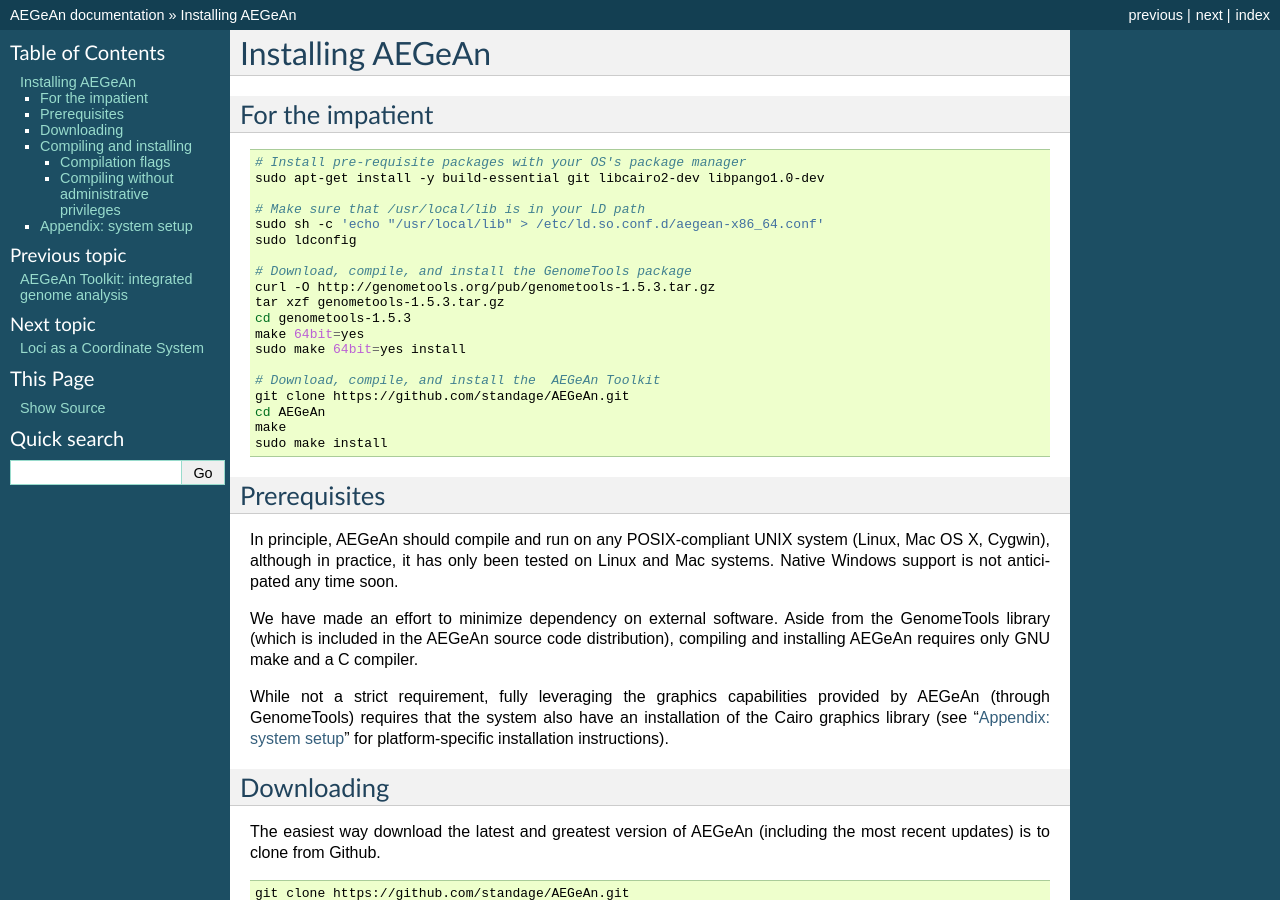
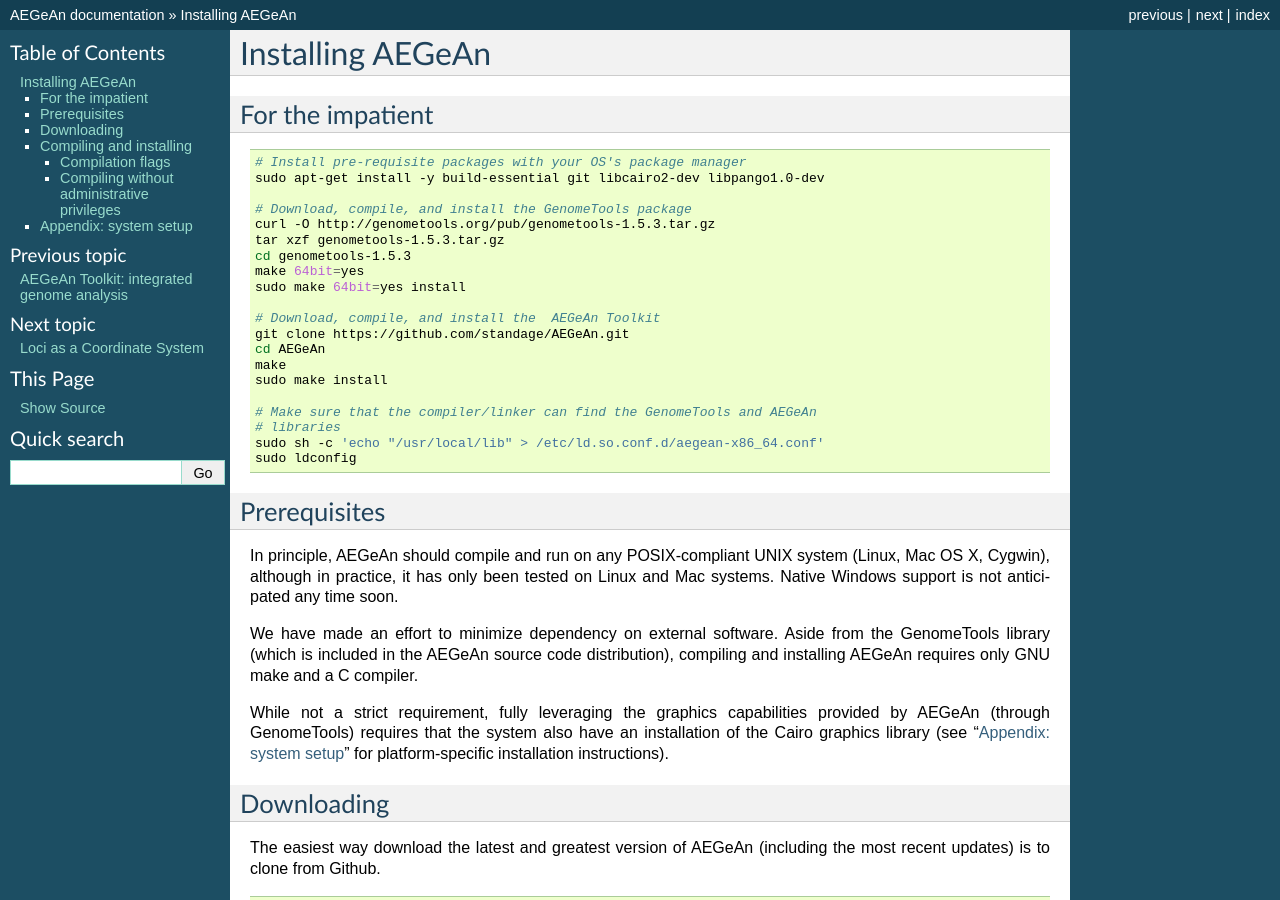
Before and after one commit to BrendelGroup/AEGeAn, a Sphinx documentation site: the page built from docs/install.rst, in a window 1280 px wide and 900 px high. Built offline with Sphinx 7.4.7, drawn with Linux system fonts in a browser that asks for light colours.

```diff
--- a/docs/install.rst
+++ b/docs/install.rst
@@ -9,10 +9,6 @@ For the impatient
 
     # Install pre-requisite packages with your OS's package manager
     sudo apt-get install -y build-essential git libcairo2-dev libpango1.0-dev
-
-    # Make sure that /usr/local/lib is in your LD path
-    sudo sh -c 'echo "/usr/local/lib" > /etc/ld.so.conf.d/aegean-x86_64.conf'
-    sudo ldconfig
 
     # Download, compile, and install the GenomeTools package
     curl -O http://genometools.org/pub/genometools-1.5.3.tar.gz
@@ -26,6 +22,11 @@ For the impatient
     cd AEGeAn
     make
     sudo make install
+
+    # Make sure that the compiler/linker can find the GenomeTools and AEGeAn
+    # libraries
+    sudo sh -c 'echo "/usr/local/lib" > /etc/ld.so.conf.d/aegean-x86_64.conf'
+    sudo ldconfig
 
 
 Prerequisites
```
Also changed, not shown: 1 other file.
